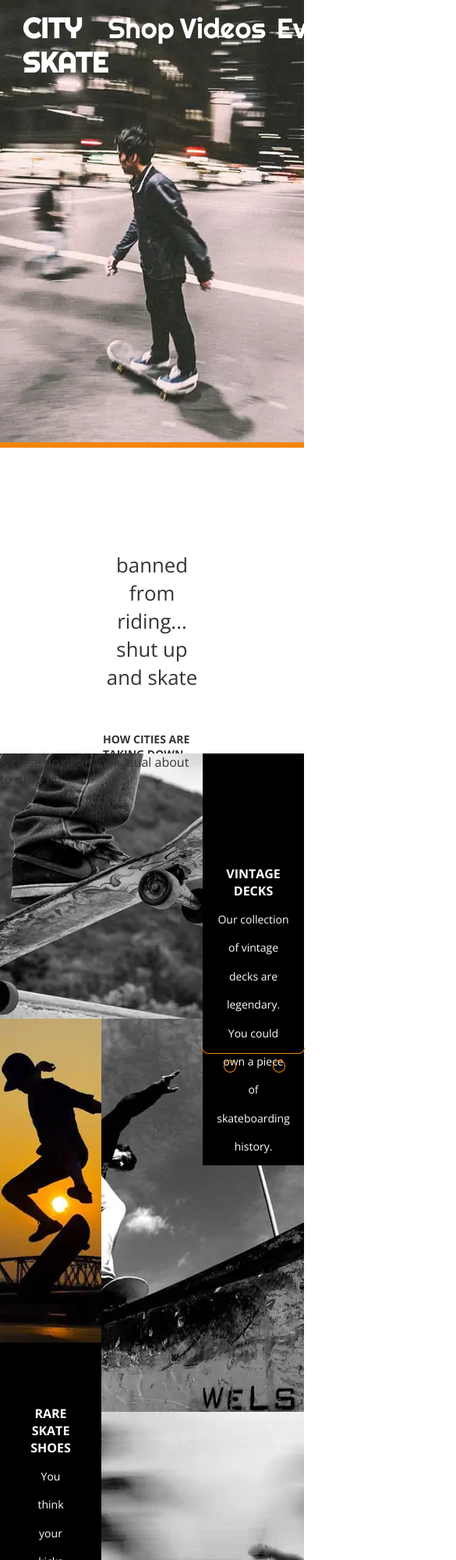
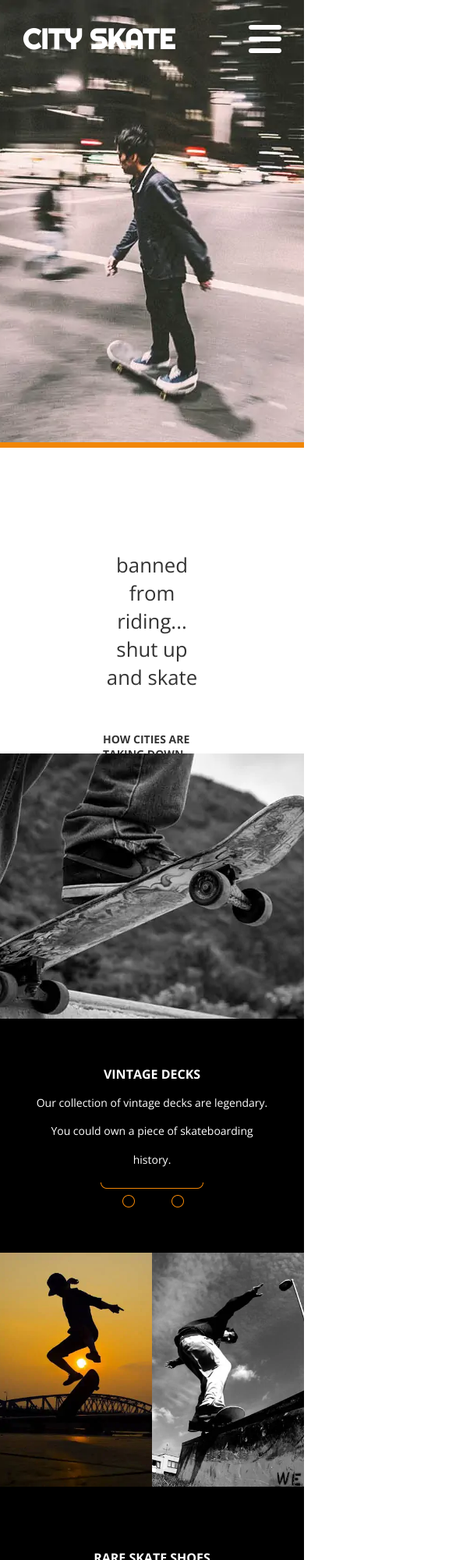
Before and after one commit to seanpolid/city-skate, a plain HTML site: page index.html in a window 390 px wide. Shown: the top 2000 px of the page at 78% size, 585 px wide, since content can reach past the window. Drawn offline with nearby package versions, Linux system fonts and the light colour scheme.

Commit message:
Implemented new breakpoints and hamburger menu

```diff
--- a/css/main.css
+++ b/css/main.css
@@ -31,6 +31,7 @@
     header .logo {font-size: 36px;}
     header ul {list-style: none; display: flex; gap: 7px; font-size: 36px; justify-content: end;}
     header nav a:hover {color: #F18606;}
+    .hamburgerMenu {display: none;}
 
     /* Banned */
     .banned {height: 392px; padding: 132px; gap: 17px; }
@@ -38,7 +39,7 @@
     .banned a {font-size: 14px; font-weight: 700; margin-top: 35px; color: var(--secondaryColor)}
 
     /* Collage */
-    .collage {position: relative; border-bottom: var(--border); height: 1382px;}
+    .collage {position: relative; border-bottom: var(--border); height: 1381px;}
     .vintageDecks, .sunset, .daytime, .blurred, .skateShoes {position: absolute;}
     .vintageDecks, .skateShoes {background: #000; color: var(--primaryColor); z-index: 10;}
     .collage h2 {font-size: 16px;}
@@ -52,14 +53,14 @@
     .skateShoes {width: 340px; height: 318px; top: 755px; padding: 80px 50px 0;}
 
     /* Longboard */
-    .longboards {height: 530px; border-bottom: var(--border); padding: 70px 0;}
+    .longboards {border-bottom: var(--border); padding: 70px 80px 95px;}
     .longboards h2 {font-size: 40px;}
-    .longboards ul {margin-top: 40px; display: flex; gap: 40px; list-style: none;}
+    .longboards ul {margin-top: 40px; display: grid; list-style: none; gap: 40px; grid-template-columns: repeat(3, 1fr); width: 100%;}
     .longboards li {gap: 18px; font-size: 23px; font-weight: 700;}
     .longboards a {color: var(--secondaryColor);}
-    .trucksImage {background-image: url(../assets/trucks.webp); width: 260px; height: 220px;}
-    .bearingsImage {background-image: url(../assets/bearings.webp); width: 260px; height: 220px;}
-    .wheelsImage {background-image: url(../assets/wheels.webp); width: 260px; height: 220px;}
+    .trucksImage {background-image: url(../assets/trucks.webp); width: 100%; height: 220px;}
+    .bearingsImage {background-image: url(../assets/bearings.webp); width: 100%; height: 220px;}
+    .wheelsImage {background-image: url(../assets/wheels.webp); width: 100%; height: 220px;}
 
     /* Footer */
     footer {background: #999999; height: 215px; display: grid; padding: 40px 0px 0; grid-template-columns: 1fr 1fr 1fr 1fr; font-weight: 700;}
@@ -82,15 +83,52 @@
 @media screen and (max-width: 1020px) {
 
     .container {width: 100%;}
-    .vintageImage {width: 66.66%;}
-    .vintageDecks {width: 33.33%;}
-    .sunset {width: 33.33%;}
-    .daytime {width: 66.66%;}
-    .blurred {width: 100%;}
-    .skateShoes {width: 33.33%;}
+    .vintageImage {width: 67%;}
+    .vintageDecks {width: 34%;}
+    .sunset, .skateShoes {width: 34%;}
+    .daytime {width: 66%;}
+    .blurred {width: 100%; background-position: right;}
+
+}
+
+@media screen and (max-width: 900px) {
+
+    .vintageDecks {padding-left: 40px; padding-right: 40px;}
+    .skateShoes {padding-left: 25px; padding-right: 25px;}
+    .longboards ul {grid-template-columns: 1fr 1fr;}
+}
+
+@media screen and (max-width: 800px) {
+
+    header div {align-items: center;}
+    header nav {display: none;}
+    .hamburgerMenu {display: block; color: var(--primaryColor); text-decoration: none; padding: 12px 0;}
+    .daytime {background-position-x: 40%;}
+
+}
+
+@media screen and (max-width: 720px) {
+
+    .vintageDecks {padding-top: 90px;}
+    .skateShoes {padding-top: 60px;}
+}
+
+@media screen and (max-width: 650px) {
+
+    .collage {height: auto;}
+    .vintageImage {width: 100%;}
+    .vintageDecks {position: relative; width: 100%; height: 300px; padding: 60px 40px;}
+    .skateboardIcon {top: 200px;}
+    .sunset {position: static;  width: 50%; float: left; height: 300px; background-position-y: 20%;}
+    .daytime {position: static; width: 50%; float: left; background-position: 20%; height: 300px;}
+    .skateShoes {position: static; width: 100%; height: 275px; padding: 80px 40px;}
+    .blurred {position: static; width: 100%; display: block; height: 340px;}
+    .longboards {padding-left: 60px; padding-right: 60px;}
+    .longboards ul {grid-template-columns: 1fr; gap: 70px;}
 
 }
 
 @media print {
 
+    a {color: #000;}
 }
--- a/index.html
+++ b/index.html
@@ -4,7 +4,9 @@
     <title>City Skate :: Home</title>
     <meta charset="utf-8" />
     <meta name="description" content="" />
+    <meta name="viewport" content="width=device-width" />
     <link rel="preconnect" href="https://fonts.googleapis.com"><link rel="preconnect" href="https://fonts.gstatic.com" crossorigin><link href="https://fonts.googleapis.com/css2?family=Open+Sans:wght@300;700&family=Righteous&family=Roboto&display=swap" rel="stylesheet">
+    <script src="https://kit.fontawesome.com/f0473fa01d.js" crossorigin="anonymous"></script>
     <link rel="stylesheet" href="css/main.css" />
 </head>
 <body>
@@ -20,6 +22,7 @@
                         <li><a href="#">Skills</a></li>
                     </ul>
                 </nav>
+                <a href="#" class="hamburgerMenu"><i class="fa-sharp fa-solid fa-bars fa-3x"></i></a>
             </div>
         </header>
 
@@ -31,17 +34,9 @@
 
             <div class="collage">
                 <div class="vintageImage image">
-                    <span class="imageDesc">A close up of an individual about to drop in.</span>
+                    <span class="imageDescr">A close up of an individual about to drop in.</span>
                 </div>
-                <div class="sunset image">
-                    <span class="imageDescr">Someone mid kickflip during the sunset.</span>
-                </div>
-                <div class="daytime image">
-                    <span class="imageDescr">An individual locked in to a 50-50.</span>
-                </div>
-                <div class="blurred image">
-                    <span class="imageDescr">A guy about to ollie onto a ledge.</span>
-                </div>
+
                 <secton class="vintageDecks" aria-labelledby="vintageDecksHdr">
                     <h2 id="vintageDecksHdr">Vintage Decks</h2>
                     <p>Our collection of vintage decks are legendary. You could own a piece of skateboarding history.</p>
@@ -49,10 +44,24 @@
                         <span class="imageDescr">Skateboard icon</span>
                     </div>
                 </secton>
+
+                <div class="sunset image">
+                    <span class="imageDescr">Someone mid kickflip during the sunset.</span>
+                </div>
+                <div class="daytime image">
+                    <span class="imageDescr">An individual locked in to a 50-50.</span>
+                </div>
+
                 <section class="skateShoes" aria-labelledby="skateShoesHdr">
                     <h2 id="skateShoesHdr">Rare Skate Shoes</h2>
                     <p>You think your kicks are what's on? The master collector of old school, super teched out pairs shares her favorite pieces.</p>
                 </section>
+
+                <div class="blurred image">
+                    <span class="imageDescr">A guy about to ollie onto a ledge.</span>
+                </div>
+
+
             </div>
 
             <section class="longboards" aria-labelledby="longboardHdr">
```
